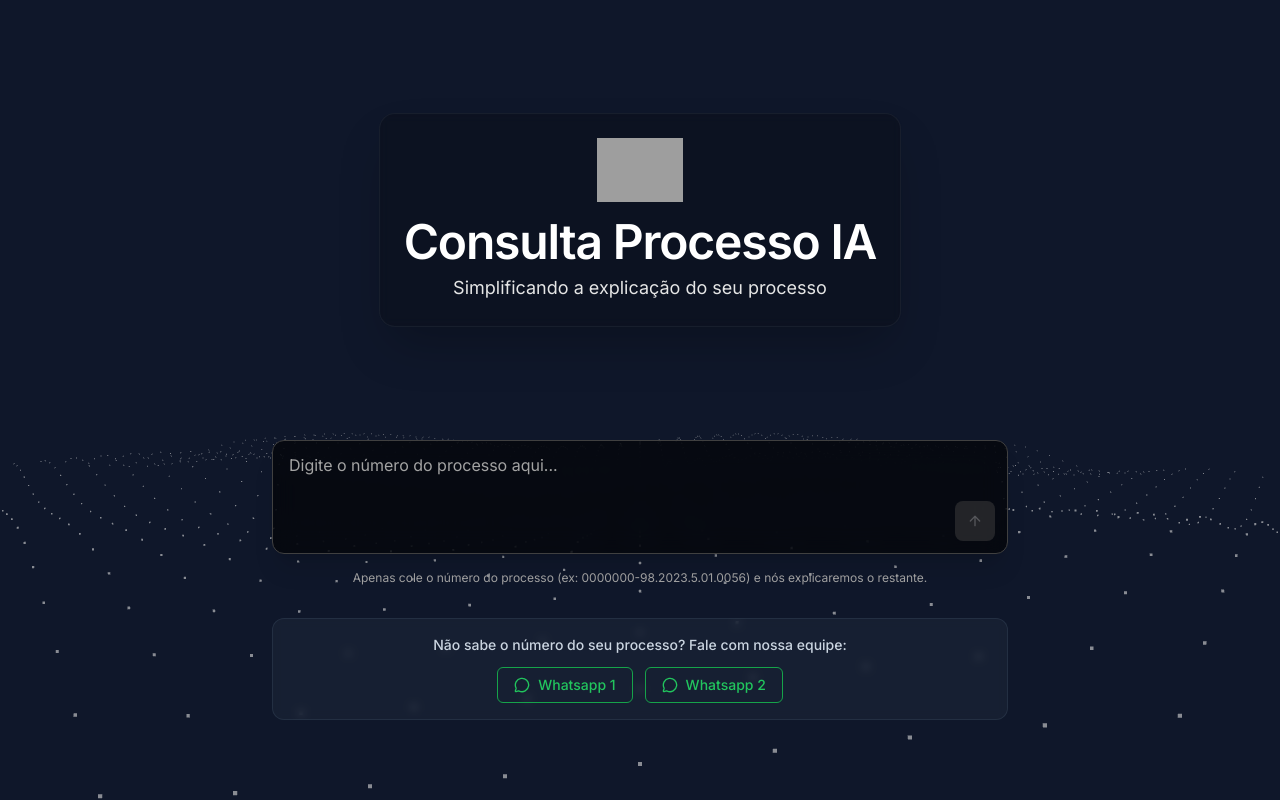
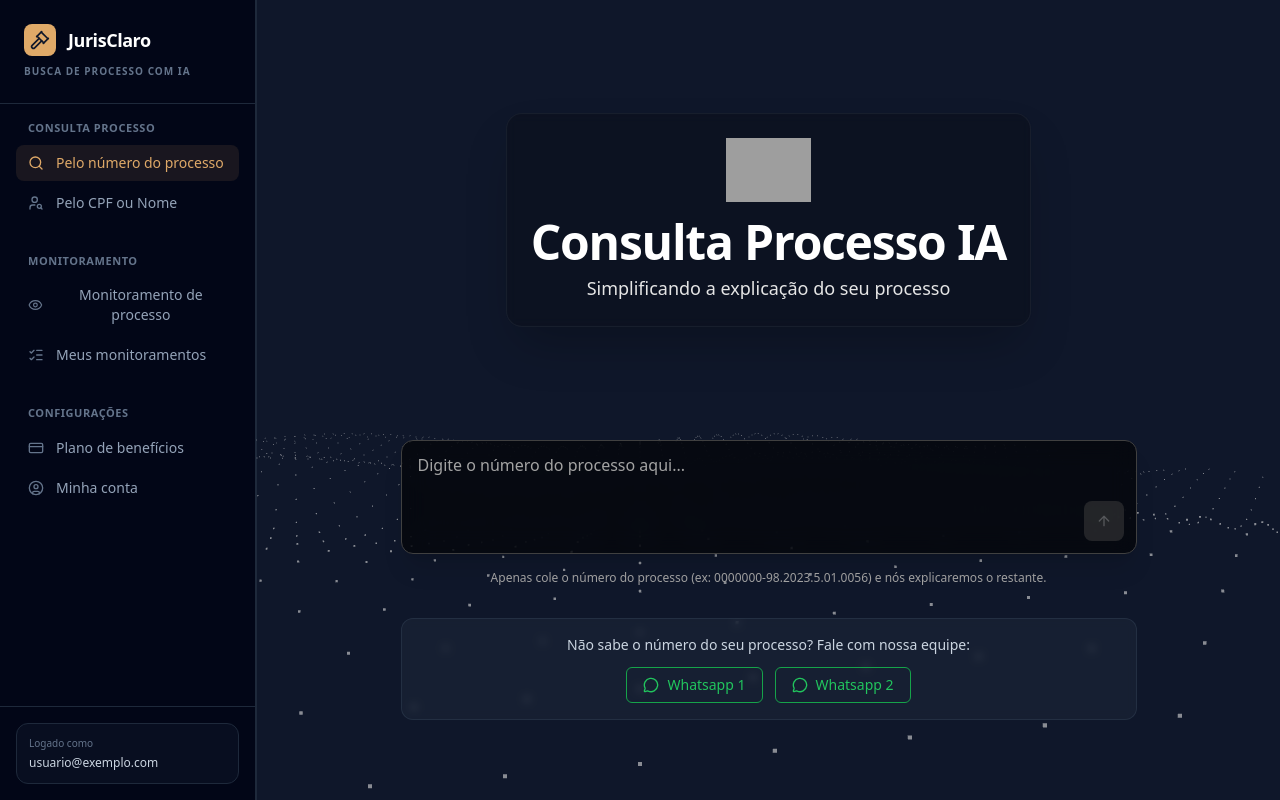
Before and after one commit to AdvRiodeJaneiro/consultaprocesso, a React (Vite) app: page / in a window 1280 px wide. Built offline with nearby package versions, Linux system fonts and the light colour scheme; grey boxes are pictures that could not be loaded.

Commit message:
[dyad] Criação da barra lateral com menus e navegação. - wrote 2 file(s)

```diff
--- a/App.tsx
+++ b/App.tsx
@@ -1,15 +1,17 @@
+"use client";
+
 import React, { useState, useRef, useEffect } from 'react';
 import { Message, EscavadorProcesso } from './types';
 import { ChatBubble } from './components/ChatBubble';
 import WelcomeScreen from './components/WelcomeScreen';
+import Sidebar from './components/Sidebar';
 import { parseCNJ, formatCNJ } from './utils/cnjParser';
 import { fetchProcessData } from './services/escavadorService';
 import { generateLegalAnalysis } from './services/geminiService';
 import { GlowingButton } from './components/GlowingButton';
 
-const EXAMPLE_PROCESS = "0100238-98.2023.5.01.0056";
-
 export default function App() {
+  const [activeView, setActiveView] = useState('search-number');
   const [showWelcome, setShowWelcome] = useState(true);
 
   const [input, setInput] = useState('');
@@ -36,7 +38,6 @@ export default function App() {
     setShowWelcome(true);
   };
 
-  // Reusable function to handle processing logic
   const processInput = async (userText: string) => {
      if (!userText.trim() || isProcessing) return;
 
@@ -52,12 +53,9 @@ export default function App() {
       setMessages(prev => [...prev, userMsg]);
 
      try {
-        // CASE 1: Searching for a process (from Welcome or Chat)
         if (!activeProcess) {
             const cnjParts = parseCNJ(userText);
-             // Note: Welcome screen already validates, but double check doesn't hurt
              if (!cnjParts) {
-                // Should theoretically be handled by UI validation before calling this
                 setIsProcessing(false);
                 return;
              }
@@ -100,17 +98,14 @@ export default function App() {
                 return;
              }
 
-             // SUCCESS
              setActiveProcess(processData);
              const fullAnalysis = await generateLegalAnalysis("Analise este processo.", processData, true);
 
-             // Split into 3 parts based on new prompt
              const parts = fullAnalysis.split('<<<SPLIT>>>');
              const summaryPart = parts[0] || "Resumo indisponível.";
              const latestMovePart = parts[1] || "";
              const historyPart = parts[2] || "";
 
-             // 1. Update Loading Bubble with Summary
              setMessages(prev => prev.map(m => m.id === loadingId ? {
                ...m,
                isLoading: false,
@@ -119,7 +114,6 @@ export default function App() {
 
              let delay = 600;
 
-             // 2. Add Bubble for Latest Movement (High Priority)
              if (latestMovePart.trim().length > 5) {
                 setTimeout(() => {
                   setMessages(prev => [...prev, {
@@ -132,7 +126,6 @@ export default function App() {
                 delay += 800;
              }
 
-             // 3. Add Bubble for History (Context)
              if (historyPart.trim().length > 5 && !historyPart.includes("Sem mais movimentações")) {
                 setTimeout(() => {
                   setMessages(prev => [...prev, {
@@ -145,7 +138,6 @@ export default function App() {
                 delay += 800;
              }
 
-             // 4. Add Contact Bubble (NEW)
              setTimeout(() => {
                setMessages(prev => [...prev, {
                   id: Date.now().toString() + '-contact',
@@ -157,7 +149,6 @@ export default function App() {
              }, delay);
 
         } else {
-            // CASE 2: Chatting about active process
              const loadingId = 'loading-' + Date.now();
              setMessages(prev => [...prev, {
                id: loadingId,
@@ -207,9 +198,6 @@ export default function App() {
 
   const handleWelcomeSubmit = (text: string) => {
     setShowWelcome(false);
-    // Start with a clean slate but keep the user's first input
-    // We can clear messages if we want a fresh chat, but usually showing the user's query is good
-    // However, the processInput function adds the message to the state.
     processInput(text);
   };
 
@@ -227,17 +215,17 @@ export default function App() {
     }
   };
 
+  const renderContent = () => {
+    if (activeView === 'search-number') {
       if (showWelcome) {
         return <WelcomeScreen onSubmit={handleWelcomeSubmit} />;
       }
 
       return (
-    <div className="flex flex-col h-screen max-w-3xl mx-auto bg-slate-900 shadow-2xl overflow-hidden relative border-x border-slate-800">
-      {/* Header */}
+        <div className="flex flex-col h-full bg-slate-900 overflow-hidden relative">
           <header className="bg-slate-900 border-b border-slate-800 p-4 flex items-center justify-between z-10 shadow-sm">
             <div className="flex items-center space-x-3">
               <div className="bg-slate-800 p-1.5 rounded-lg shadow-md border border-slate-700">
-            {/* New Image Icon */}
                 <img
                   src="http://advogadoriodejaneiro.com/wp-content/uploads/2025/12/Icon.png"
                   alt="Logo"
@@ -254,11 +242,8 @@ export default function App() {
             </GlowingButton>
           </header>
 
-      {/* Chat Area */}
           <main className="flex-1 overflow-y-auto p-4 bg-slate-900 scrollbar-hide">
-        <div className="flex flex-col space-y-2">
-
-           {/* DEBUG AREA */}
+            <div className="flex flex-col space-y-2 max-w-3xl mx-auto w-full">
                {debugInfo && (
                  <div className={`w-full rounded-md p-3 mb-4 text-xs font-mono overflow-x-auto border whitespace-pre-wrap ${
                    debugInfo.type === 'error'
@@ -280,15 +265,14 @@ export default function App() {
             </div>
           </main>
 
-      {/* Input Area */}
           <footer className="bg-slate-900 p-4 border-t border-slate-800 z-10">
-        {/* Quick Actions / Suggestions when process is active */}
+            <div className="max-w-3xl mx-auto w-full">
               {activeProcess && messages.length > 2 && (
                    <div className="flex gap-2 overflow-x-auto pb-3 scrollbar-hide">
                      {["Qual a próxima etapa?", "Existem riscos?", "Quanto tempo pode demorar?"].map(q => (
                        <button
                           key={q}
-                    onClick={() => { setInput(q); }} // Will need to manually trigger send or user hits enter
+                          onClick={() => { setInput(q); }}
                           className="whitespace-nowrap text-xs bg-slate-800 hover:bg-slate-700 text-slate-300 px-3 py-1.5 rounded-lg border border-slate-700 transition-colors"
                        >
                          {q}
@@ -321,7 +305,40 @@ export default function App() {
                   </svg>
                 </button>
               </div>
+            </div>
           </footer>
         </div>
       );
     }
+
+    // Placeholder for other views
+    return (
+      <div className="flex-1 flex flex-col items-center justify-center p-8 text-center bg-slate-900">
+        <div className="max-w-md space-y-4">
+          <div className="bg-slate-800/50 p-6 rounded-2xl border border-slate-800 backdrop-blur-sm inline-block mb-4">
+             <Search className="w-12 h-12 text-[#dfa968] mx-auto mb-4" />
+             <h2 className="text-2xl font-bold text-white">Funcionalidade em breve</h2>
+             <p className="text-slate-400 mt-2">
+               Estamos trabalhando para trazer a consulta "{activeView}" o mais rápido possível.
+             </p>
+          </div>
+          <button
+            onClick={() => setActiveView('search-number')}
+            className="text-[#dfa968] hover:underline text-sm font-medium"
+          >
+            Voltar para consulta por número
+          </button>
+        </div>
+      </div>
+    );
+  };
+
+  return (
+    <div className="flex h-screen bg-slate-950 overflow-hidden font-sans">
+      <Sidebar activeView={activeView} onViewChange={setActiveView} />
+      <div className="flex-1 h-full overflow-hidden relative border-l border-slate-800 shadow-2xl">
+        {renderContent()}
+      </div>
+    </div>
+  );
+}
--- /dev/null
+++ b/components/Sidebar.tsx
@@ -0,0 +1,95 @@
+"use client";
+
+import React from 'react';
+import {
+  Search,
+  UserSearch,
+  Eye,
+  ListChecks,
+  CreditCard,
+  UserCircle,
+  Gavel
+} from 'lucide-react';
+import { cn } from '../lib/utils';
+
+interface SidebarProps {
+  activeView: string;
+  onViewChange: (view: string) => void;
+  className?: string;
+}
+
+const Sidebar: React.FC<SidebarProps> = ({ activeView, onViewChange, className }) => {
+  const menuSections = [
+    {
+      title: "Consulta processo",
+      items: [
+        { id: 'search-number', label: 'Pelo número do processo', icon: Search },
+        { id: 'search-person', label: 'Pelo CPF ou Nome', icon: UserSearch },
+      ]
+    },
+    {
+      title: "Monitoramento",
+      items: [
+        { id: 'monitor-new', label: 'Monitoramento de processo', icon: Eye },
+        { id: 'monitor-list', label: 'Meus monitoramentos', icon: ListChecks },
+      ]
+    },
+    {
+      title: "Configurações",
+      items: [
+        { id: 'benefits', label: 'Plano de benefícios', icon: CreditCard },
+        { id: 'account', label: 'Minha conta', icon: UserCircle },
+      ]
+    }
+  ];
+
+  return (
+    <aside className={cn("w-64 bg-slate-950 border-r border-slate-800 flex flex-col h-full z-20", className)}>
+      <div className="p-6 border-b border-slate-800">
+        <div className="flex items-center gap-3 mb-2">
+          <div className="bg-[#dfa968] p-1.5 rounded-lg">
+            <Gavel className="w-5 h-5 text-slate-900" />
+          </div>
+          <span className="font-bold text-lg text-white tracking-tight">JurisClaro</span>
+        </div>
+        <p className="text-[10px] text-slate-500 uppercase font-bold tracking-widest">Busca de processo com IA</p>
+      </div>
+
+      <nav className="flex-1 overflow-y-auto p-4 space-y-8">
+        {menuSections.map((section) => (
+          <div key={section.title} className="space-y-2">
+            <h3 className="px-3 text-[11px] font-semibold text-slate-500 uppercase tracking-wider">
+              {section.title}
+            </h3>
+            <div className="space-y-1">
+              {section.items.map((item) => (
+                <button
+                  key={item.id}
+                  onClick={() => onViewChange(item.id)}
+                  className={cn(
+                    "w-full flex items-center gap-3 px-3 py-2 rounded-lg text-sm transition-all duration-200",
+                    activeView === item.id
+                      ? "bg-[#dfa968]/10 text-[#dfa968] font-medium"
+                      : "text-slate-400 hover:bg-slate-900 hover:text-slate-200"
+                  )}
+                >
+                  <item.icon className={cn("w-4 h-4", activeView === item.id ? "text-[#dfa968]" : "text-slate-500")} />
+                  {item.label}
+                </button>
+              ))}
+            </div>
+          </div>
+        ))}
+      </nav>
+
+      <div className="p-4 border-t border-slate-800">
+        <div className="bg-slate-900/50 rounded-xl p-3 border border-slate-800">
+          <p className="text-[10px] text-slate-500 mb-1">Logado como</p>
+          <p className="text-xs font-medium text-slate-300 truncate">usuario@exemplo.com</p>
+        </div>
+      </div>
+    </aside>
+  );
+};
+
+export default Sidebar;
```
Lines whose indentation alone changed are shown as unchanged.
